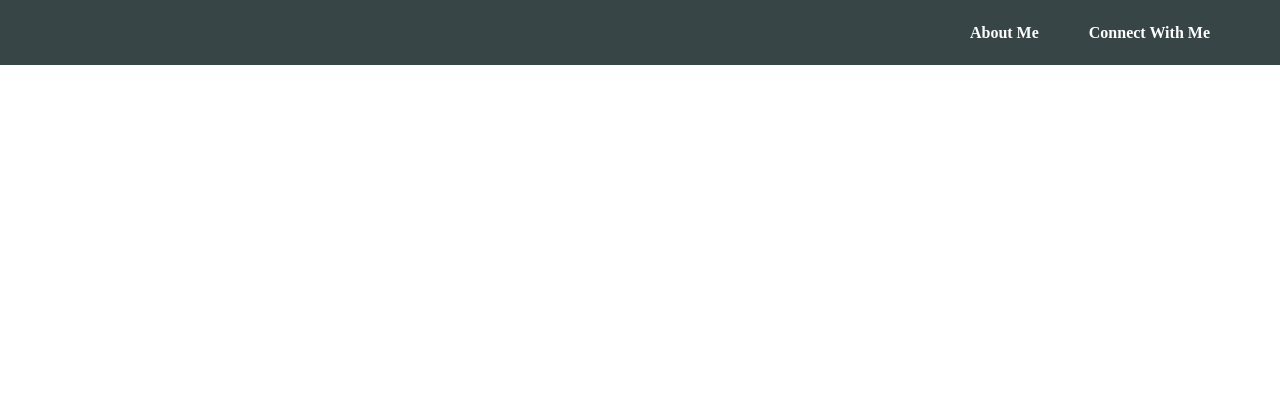
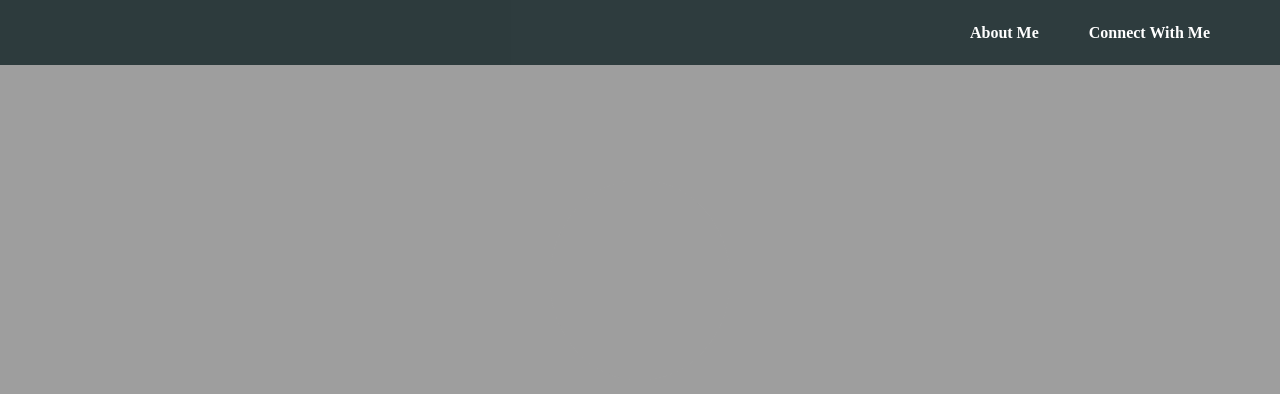
Before and after one commit to DevDK12/Webathon, a plain HTML site: page index.html in a window 1280 px wide. Shown: the top 394 px of the page. Drawn offline with Linux system fonts and the light colour scheme; the site is published under a folder, as on GitHub Pages, so addresses that start at the root find nothing.

Commit message:
Update stylesheet.css

```diff
--- a/stylesheet.css
+++ b/stylesheet.css
@@ -27,7 +27,7 @@ a {
 .top-wrapper {
 
   padding: 180px 0 100px 0;
-  background-image: url(/Images/pic2.jpeg);
+  background-image: url(Images/pic2.jpeg);
   background-repeat:no-repeat;
   background-size:cover;
   color: white;
@@ -39,7 +39,7 @@ a {
   width:180px;
   height:200px;
   border-radius:50%;
-  background-image: url(/Images/mypic2.jpg);
+  background-image: url(Images/mypic2.jpg);
   margin-left:auto;
   margin-right:auto;
   color: white;
```
